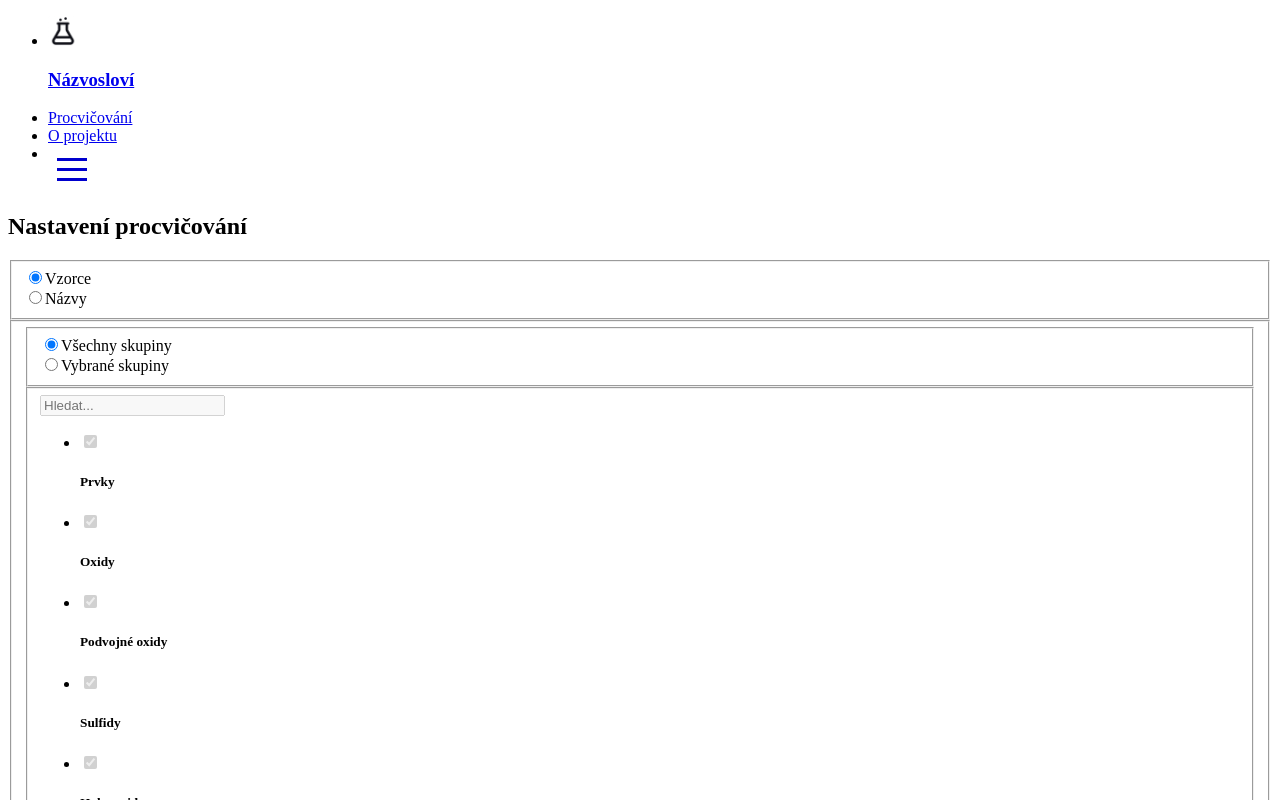
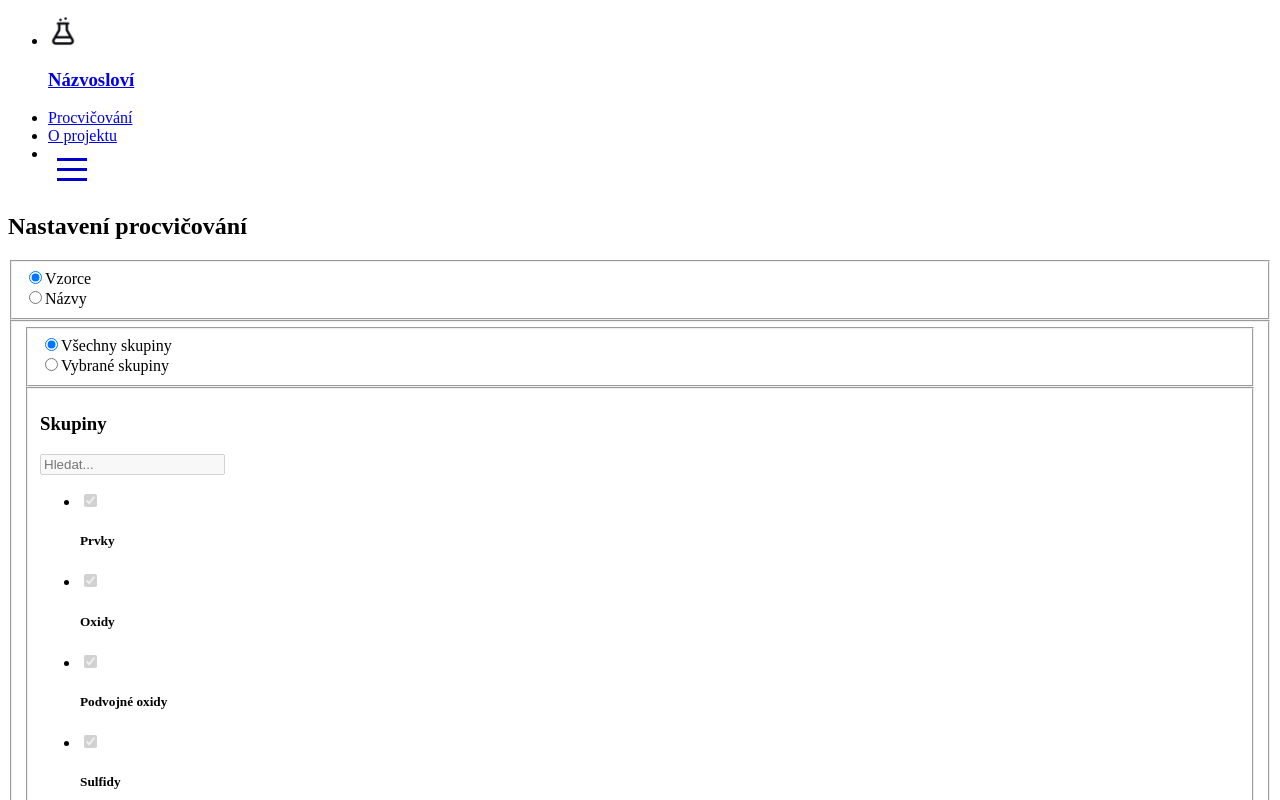
Before and after one commit to VaclavJirka/nazvoslovi, a React app in the folder frontend/: page /procvicovani in a window 1280 px wide. Shown: the top 800 px of the page. Built offline with nearby package versions, Linux system fonts and the light colour scheme; the HTML template or start-up script is replaced by a standard one.

Commit message:
Added setup card title and changed behavior of useEffect in setup card

```diff
--- a/frontend/src/components/pages/excerciseSetup/ExcerciseSetup.js
+++ b/frontend/src/components/pages/excerciseSetup/ExcerciseSetup.js
@@ -34,6 +34,8 @@ function ExcerciseSetup() {
   useEffect(() => {
     if (allGroups) {
       setGroupsSet(new Set(groups.map((item) => item.name)));
+    } else {
+      setGroupsSet(new Set());
     }
   }, [allGroups]);
 
@@ -44,6 +46,8 @@ function ExcerciseSetup() {
   useEffect(() => {
     if (allElements) {
       setElementsSet(new Set(elements.map((item) => item.name)));
+    } else {
+      setElementsSet(new Set());
     }
   }, [allElements]);
 
--- a/frontend/src/components/pages/excerciseSetup/components/SetupCard.js
+++ b/frontend/src/components/pages/excerciseSetup/components/SetupCard.js
@@ -21,6 +21,9 @@ function SetupCard({
           }
         }}
       >
+        <h3 className="setup-card-title">
+          {elType === "groups" ? "Skupiny" : "Prvky"}
+        </h3>
         <input
           className="setup-search-box"
           placeholder="Hledat..."
--- a/frontend/static/css/index.css
+++ b/frontend/static/css/index.css
@@ -234,6 +234,16 @@ fieldset {
   width: 275px;
 }
 
+.setup-card-title {
+  font-size: 0.9em;
+  color: mediumblue;
+  font-weight: 600;
+  margin-top: 0px;
+  margin-bottom: 6px;
+  margin-left: 8px;
+  margin-right: 8px;
+}
+
 .setup-search-box {
   border-radius: 999px;
   padding-top: 4px;
@@ -242,6 +252,7 @@ fieldset {
   padding-right: 12px;
   font-size: 0.8em;
   margin-bottom: 8px;
+  margin-top: 6px;
   width: 225px;
 }
 
```
Also changed, not shown: frontend/static/frontend/main.js, 2 other files (tests, documents, lock files or other folders).
